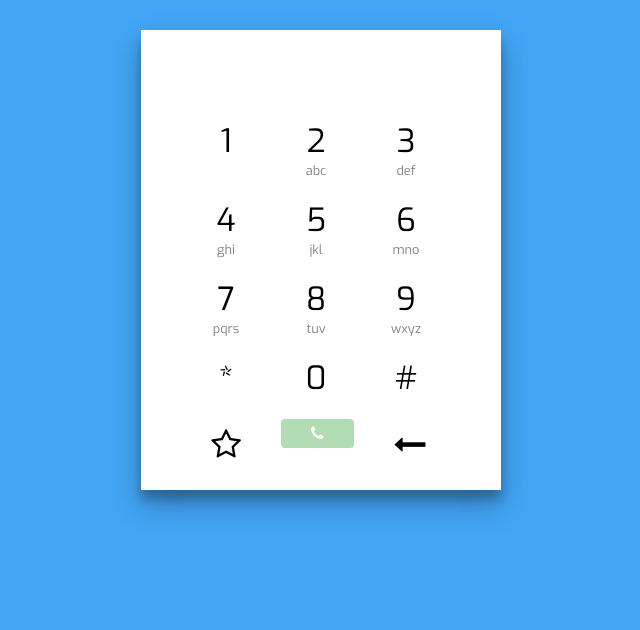
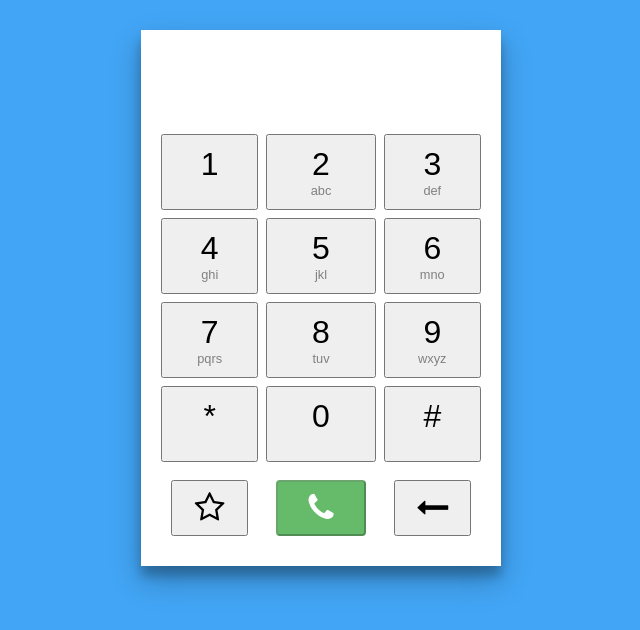
Before and after one commit to Mx-Wolf/on-redux, a React (Create React App) app: page / in a window 1280 px wide. Shown: the top 630 px of the page, without its empty margins (319-959 px from the left). Built offline with nearby package versions, Linux system fonts and the light colour scheme.

Commit message:
adds css grid

```diff
--- a/src/App.css
+++ b/src/App.css
@@ -14,7 +14,7 @@ body {
 .dig {
   float: left;
   padding: 10px 30px;
-  width: 30px;
+  /*width: 30px;*/
   font-size: 2rem;
   cursor: pointer;
 }
@@ -29,17 +29,23 @@ body {
   width: 320px;
   padding: 20px;
   margin: 30px auto;
-  height: 420px;
-  text-align: center;
+  /*height: 420px;*/
+  /*text-align: center;*/
   box-shadow: 0 14px 28px rgba(0, 0, 0, 0.25), 0 10px 10px rgba(0, 0, 0, 0.22);
+  display: grid;
+  grid-template-columns: repeat(3, 1fr);
+  grid-template-rows: repeat(6, 1fr);
+  gap: 0.5rem;
 }
 
-#output {
+.output {
   font-family: "Exo";
   font-size: 2rem;
   height: 60px;
   font-weight: bold;
   color: #1976d2;
+  grid-column: span 3;
+  justify-self: center;
 }
 
 .call {
@@ -74,6 +80,6 @@ body {
   float: left;
   padding: 10px 20px;
   margin: 10px;
-  width: 30px;
+  /*width: 30px;*/
   cursor: pointer;
 }
--- a/src/App.tsx
+++ b/src/App.tsx
@@ -1,3 +1,4 @@
+import { Fragment } from "react";
 import "./App.css";
 import { AddFavStar } from "./components/add-fav-star/add-fav-star";
 import { Bksp } from "./components/bksp/bksp";
@@ -5,7 +6,7 @@ import { Digit } from "./components/digit/digit";
 import { DigitProps } from "./components/digit/digit-props";
 import { Display } from "./components/display/display";
 import { PlaceCall } from "./components/place-call/place-call";
-import { RowFrame } from "./components/row-frame/row-frame";
+
 const digit = (symbol: number | string, mnemonics?: string | undefined) => ({ symbol, mnemonics } as DigitProps);
 const settings: DigitProps[][] = [
   [digit(1), digit(2, "abc"), digit(3, "def")],
@@ -18,12 +19,12 @@ function App() {
     <div>
       <div className="container">
         <Display />
-        {settings.map((r, ix) => (<RowFrame key={ix}>{r.map((d) => (<Digit key={d.symbol} {...d} />))}</RowFrame>))}
-        <div className="botrow">
+        {settings.map((r, ix) => (<Fragment key={ix}>{r.map((d) => (<Digit key={d.symbol} {...d} />))}</Fragment>))}
+        <Fragment>
           <AddFavStar />
           <PlaceCall />
           <Bksp />
-        </div>
+        </Fragment>
       </div>
     </div>
 
--- a/src/components/add-fav-star/add-fav-star.tsx
+++ b/src/components/add-fav-star/add-fav-star.tsx
@@ -1,5 +1,5 @@
 import { FC } from "react";
 
 export const AddFavStar:FC = ()=>{
-  return (<i className="fa fa-star-o dig" aria-hidden="true" />);
+  return (<button className="fa fa-star-o dig" aria-hidden="true" />);
 }
--- a/src/components/bksp/bksp.tsx
+++ b/src/components/bksp/bksp.tsx
@@ -1,5 +1,13 @@
 import { FC } from "react";
+import { useDispatch } from "react-redux";
+import { lastDigitRemoved } from "../../store/slices/display"
 
-export const Bksp:FC = ()=>{
-  return <i className="fa fa-long-arrow-left dig" aria-hidden="true" />
+export const Bksp: FC = () => {
+  const dispatch = useDispatch();
+  return (
+    <button
+      className="fa fa-long-arrow-left dig"
+      aria-hidden="true"
+      onClick={() => dispatch(lastDigitRemoved())}
+    />)
 }
--- a/src/components/digit/digit.tsx
+++ b/src/components/digit/digit.tsx
@@ -8,15 +8,10 @@ export const Digit: FC<DigitProps> = (p) => {
 
   const { symbol, mnemonics } = p;
   return (
-    <div
+    <button
       className="digit"
       onClick={() => dispatch(digitAppended(symbol))}
-    >{symbol}
-      {
-        typeof mnemonics === "string"
-          ? (<div className="sub">{mnemonics}</div>)
-          : null
-      }
-    </div>
+    >{symbol}<div className="sub">{typeof mnemonics === "string"?mnemonics:"\xa0"}</div>
+    </button>
   );
 }
--- a/src/components/display/display.tsx
+++ b/src/components/display/display.tsx
@@ -4,5 +4,5 @@ import { RootState } from "../../store/store";
 
 export const Display:FC = ()=>{
   const value = useSelector((state:RootState)=>state.display);
-  return <div id="output">{value}</div>;
+  return <div className="output">{value}</div>;
 }
--- a/src/components/place-call/place-call.module.scss
+++ b/src/components/place-call/place-call.module.scss
@@ -1,3 +1,6 @@
 .disabled {
   background-color:rgba(102, 187, 106,0.5)
 }
+.fa-phone{
+  font-size: 2rem;
+}
--- a/src/components/place-call/place-call.tsx
+++ b/src/components/place-call/place-call.tsx
@@ -1,17 +1,19 @@
 import classNames from "classnames";
 import { FC } from "react";
 import { useSelector } from "react-redux";
-import { RootState } from "../../store/store";
+import { checkTenDigitRule } from "../../helpers/ten-digit-rule";
+
 
 import classes from "./place-call.module.scss";
 
 export const PlaceCall: FC = () => {
-  const disabled = useSelector((state: RootState) => state.display.length !== 10);
+  const disabled = useSelector(checkTenDigitRule);
   return (
-    <div
+    <button
       className={classNames({ [classes["disabled"]]: disabled }, "call")}
+      disabled
     >
-      <i className="fa fa-phone" aria-hidden="true" />
-    </div>
+      <i className={classNames("fa fa-phone", classes["fa-phone"])} aria-hidden="true" />
+    </button>
   );
 }
--- /dev/null
+++ b/src/helpers/ten-digit-rule.ts
@@ -0,0 +1,5 @@
+interface TenDigitRuleProps{
+  display: string;
+}
+const VALID_PHONE_NUMBER = 10;
+export const checkTenDigitRule = (state:TenDigitRuleProps)=>state.display.length === VALID_PHONE_NUMBER;
```
